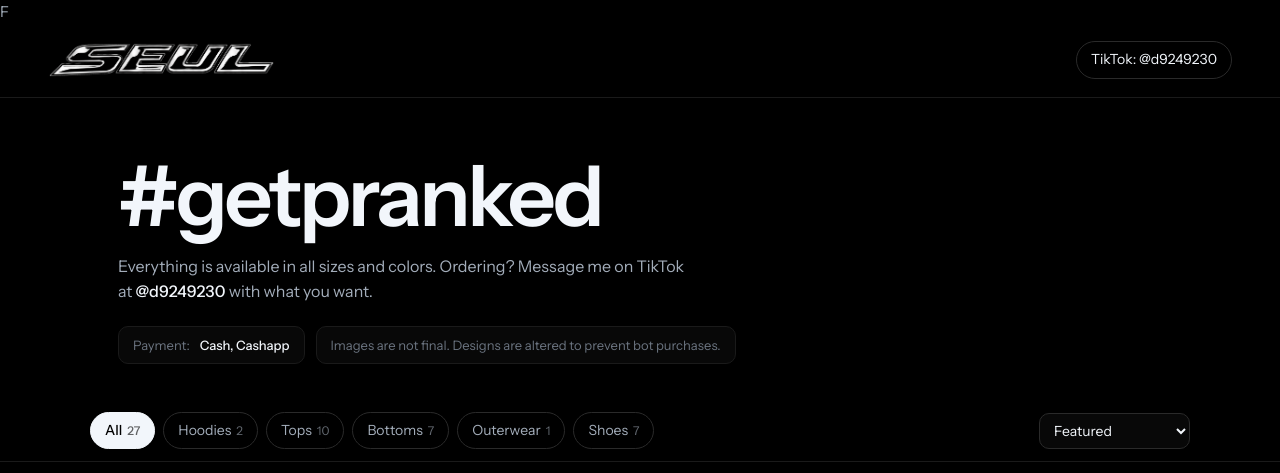
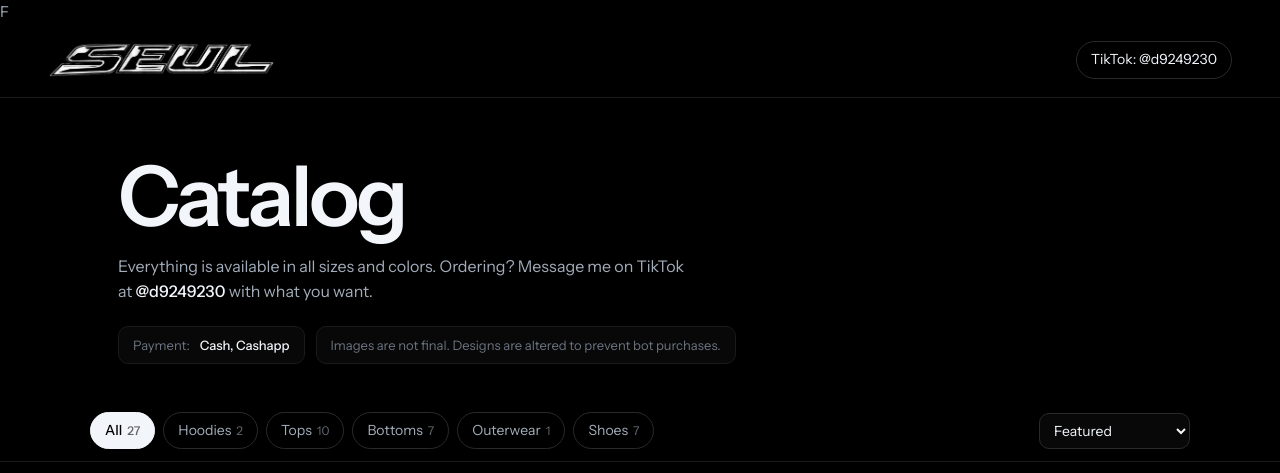
Before and after one commit to 2kchrome/seul-clothing, a plain HTML site: page index.html in a window 1280 px wide. Shown: the top 473 px of the page. Drawn offline with Linux system fonts and the light colour scheme.

```diff
--- a/index.html
+++ b/index.html
@@ -66,7 +66,7 @@ footer{max-width:1100px;margin:0 auto;padding:30px 20px 56px;text-align:center;f
 
 <main>
   <div class="wrap" style="padding-bottom:36px">
-    <h1>#getpranked</h1>
+    <h1>Catalog</h1>
     <p class="sub" id="how"></p>
     <p class="notice" id="meta"></p>
   </div>
```
